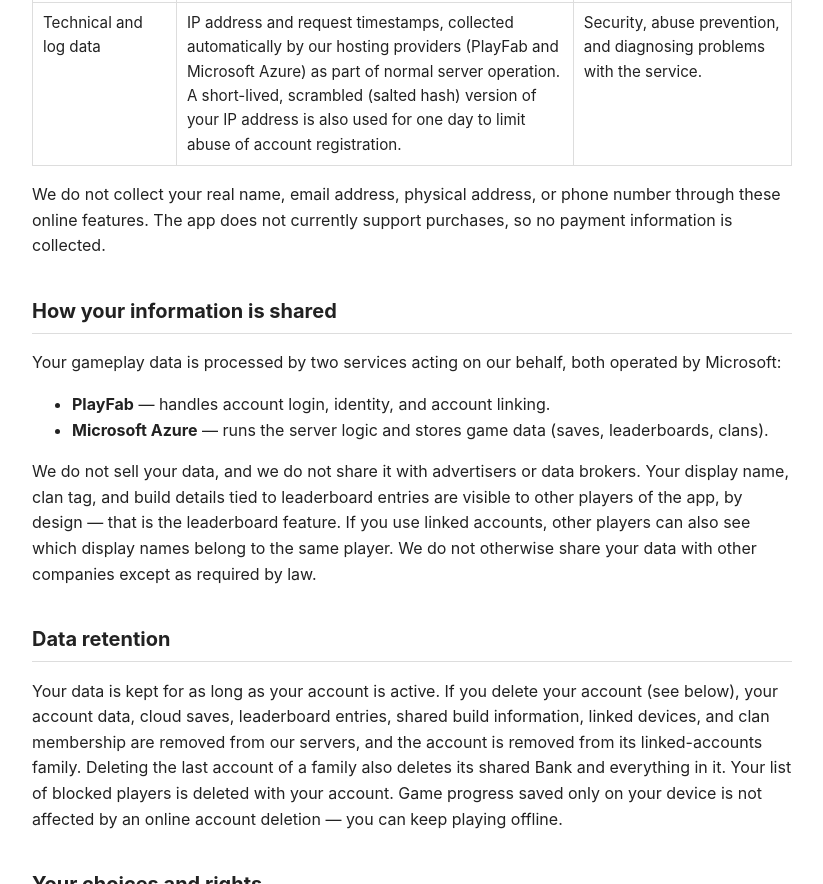
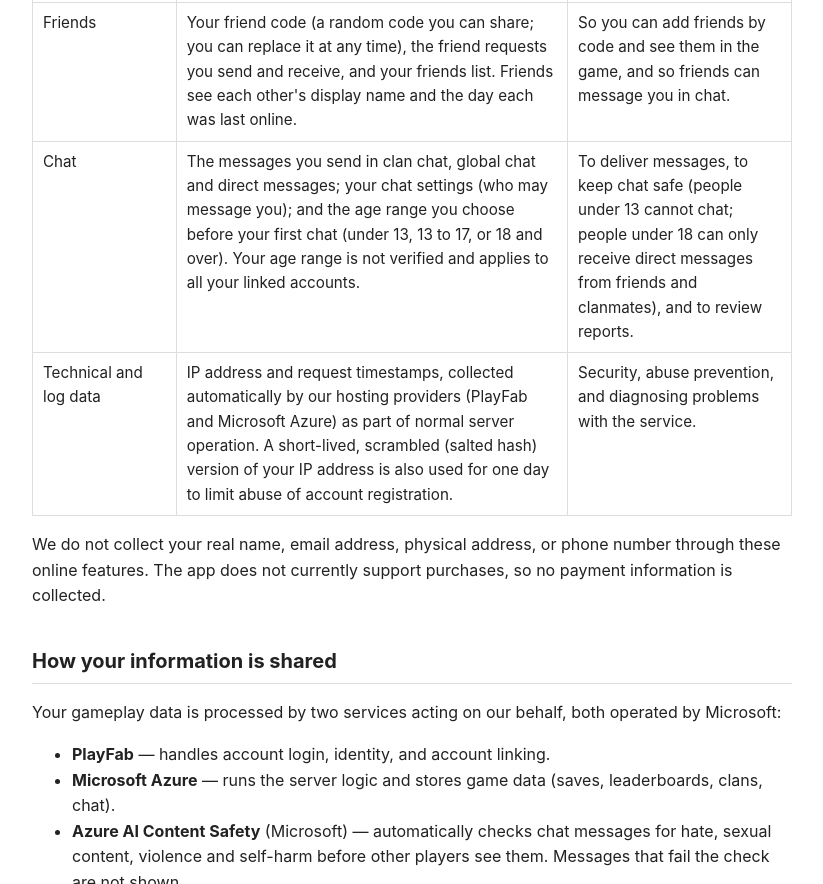
Before and after one commit to madg2347-oss/IdleRingPrivacyPolicy, a plain HTML site: page index.html in a window 1280 px wide. Shown: the part 1916-2800 px from the top of the page, without its empty margins (228-1051 px from the left). Drawn offline with Linux system fonts and the light colour scheme.

Commit message:
Privacy policy: friends (codes, requests, list) and chat (clan, global, DMs; age range; Azure AI Content Safety; 7/30-day retention, reported evidence 90/365 days; DM settings; message reports) (17 Nov 2026)
Co-Authored-By: Claude Opus 5.5 <noreply@anthropic.com>

```diff
--- a/index.html
+++ b/index.html
@@ -20,7 +20,7 @@
 <body>
 
 <h1>Idle Ring — Privacy Policy</h1>
-<p class="meta">Last updated: 16 November 2026 &nbsp;·&nbsp; Developer: Idle Ring Entertainment (Michael Sostaric) &nbsp;·&nbsp; Contact: <a href="mailto:idleringentertainment@gmail.com">idleringentertainment@gmail.com</a></p>
+<p class="meta">Last updated: 17 November 2026 &nbsp;·&nbsp; Developer: Idle Ring Entertainment (Michael Sostaric) &nbsp;·&nbsp; Contact: <a href="mailto:idleringentertainment@gmail.com">idleringentertainment@gmail.com</a></p>
 
 <div class="note">
 <strong>Not a substitute for legal advice.</strong> This policy describes the app's actual data practices in plain language, for Google Play's Data Safety requirements and as the public privacy policy for Idle Ring. If you have specific legal concerns about your region, we'd recommend having a lawyer review it, but it reflects exactly what the app does today.
@@ -78,6 +78,16 @@
   <td>To hide blocked players from you on leaderboards, clan rosters, the clan feed and profiles, and to stop them joining a clan where you are the leader or an officer.</td>
 </tr>
 <tr>
+  <td>Friends</td>
+  <td>Your friend code (a random code you can share; you can replace it at any time), the friend requests you send and receive, and your friends list. Friends see each other's display name and the day each was last online.</td>
+  <td>So you can add friends by code and see them in the game, and so friends can message you in chat.</td>
+</tr>
+<tr>
+  <td>Chat</td>
+  <td>The messages you send in clan chat, global chat and direct messages; your chat settings (who may message you); and the age range you choose before your first chat (under 13, 13 to 17, or 18 and over). Your age range is not verified and applies to all your linked accounts.</td>
+  <td>To deliver messages, to keep chat safe (people under 13 cannot chat; people under 18 can only receive direct messages from friends and clanmates), and to review reports.</td>
+</tr>
+<tr>
   <td>Technical and log data</td>
   <td>IP address and request timestamps, collected automatically by our hosting providers (PlayFab and Microsoft Azure) as part of normal server operation. A short-lived, scrambled (salted hash) version of your IP address is also used for one day to limit abuse of account registration.</td>
   <td>Security, abuse prevention, and diagnosing problems with the service.</td>
@@ -90,19 +100,21 @@
 <p>Your gameplay data is processed by two services acting on our behalf, both operated by Microsoft:</p>
 <ul>
 <li><strong>PlayFab</strong> — handles account login, identity, and account linking.</li>
-<li><strong>Microsoft Azure</strong> — runs the server logic and stores game data (saves, leaderboards, clans).</li>
+<li><strong>Microsoft Azure</strong> — runs the server logic and stores game data (saves, leaderboards, clans, chat).</li>
+<li><strong>Azure AI Content Safety</strong> (Microsoft) — automatically checks chat messages for hate, sexual content, violence and self-harm before other players see them. Messages that fail the check are not shown.</li>
 </ul>
 <p>We do not sell your data, and we do not share it with advertisers or data brokers. Your display name, clan tag, and build details tied to leaderboard entries are visible to other players of the app, by design — that is the leaderboard feature. If you use linked accounts, other players can also see which display names belong to the same player. We do not otherwise share your data with other companies except as required by law.</p>
 
 <h2>Data retention</h2>
-<p>Your data is kept for as long as your account is active. If you delete your account (see below), your account data, cloud saves, leaderboard entries, shared build information, linked devices, and clan membership are removed from our servers, and the account is removed from its linked-accounts family. Deleting the last account of a family also deletes its shared Bank and everything in it. Your list of blocked players is deleted with your account. Game progress saved only on your device is not affected by an online account deletion — you can keep playing offline.</p>
+<p>Your data is kept for as long as your account is active. If you delete your account (see below), your account data, cloud saves, leaderboard entries, shared build information, linked devices, and clan membership are removed from our servers, and the account is removed from its linked-accounts family. Deleting the last account of a family also deletes its shared Bank and everything in it. Your list of blocked players is deleted with your account. Clan and global chat messages are kept for 7 days and direct messages for 30 days, then deleted; deleting your account deletes your messages, your direct-message threads and your friends list. <strong>Reported messages are an exception:</strong> when a message is reported, a copy of it and the 10 messages before and after it is kept for 90 days (365 days for threats, self-harm and child-safety reports), even if the accounts involved are deleted, so the report can be reviewed and acted on. Game progress saved only on your device is not affected by an online account deletion — you can keep playing offline.</p>
 
 <h2>Your choices and rights</h2>
 <ul>
 <li><strong>Play offline.</strong> Online features are optional. You can play the entire game without creating an online account.</li>
 <li><strong>Delete your account.</strong> You can delete your online account and its associated data at any time from within the app (Options or Social → Delete online account; "Delete all my accounts" removes every linked account at once), or by emailing <a href="mailto:idleringentertainment@gmail.com">idleringentertainment@gmail.com</a>. Deletion is permanent and cannot be undone.</li>
 <li><strong>Block a player.</strong> You can block or unblock a player at any time in the game. Blocking is private: the other player is not told.</li>
-<li><strong>Report a player.</strong> You can report a player from the game. We review reports within 48 hours and act on those that break the rules, up to removing names or banning accounts.</li>
+<li><strong>Chat settings.</strong> You can choose who may send you direct messages: friends and clanmates (the default), anyone (18 and over only), or nobody. Chat can be used only after you choose your age range and accept the chat rules.</li>
+<li><strong>Report a player.</strong> You can report a player, or a single chat message, from the game. A reviewer reads only messages that were reported. We review reports within 48 hours and act on those that break the rules, up to removing names or banning accounts.</li>
 <li><strong>Linked accounts and bans.</strong> Extra accounts are optional. If one of your linked accounts is banned for breaking the rules (for example cheating), your other linked accounts are banned too.</li>
 <li><strong>Turn off cloud sync.</strong> You can turn cloud sync off at any time; your existing cloud save is not deleted automatically when you do this.</li>
 <li><strong>Account recovery note.</strong> If you lose access to every device linked to your account and have no unused link code, your online account cannot be recovered. Your characters and progress on each device are unaffected either way.</li>
```
